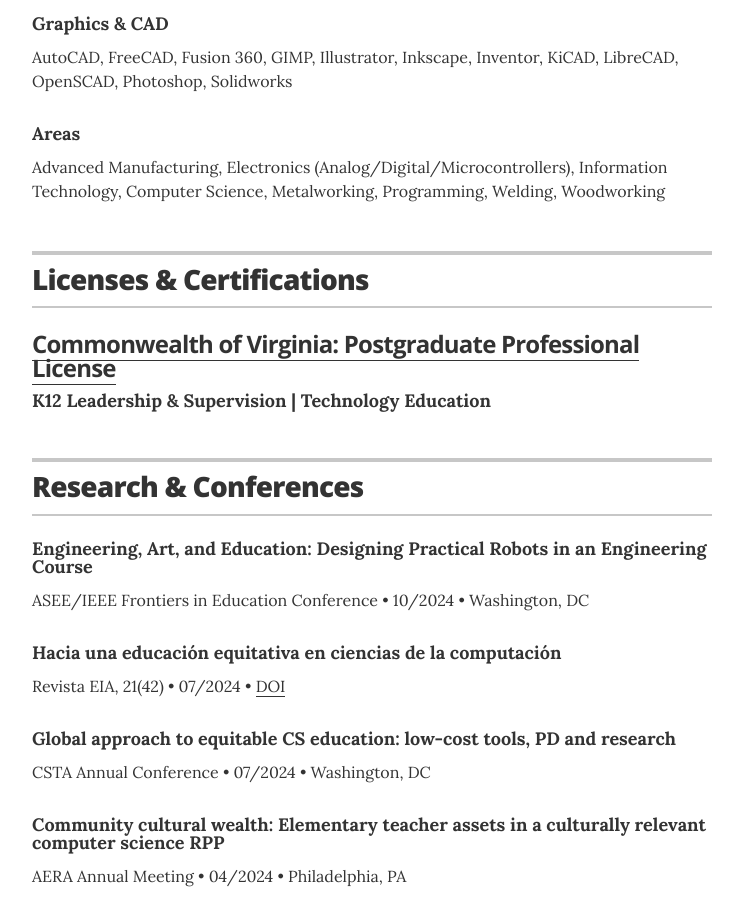
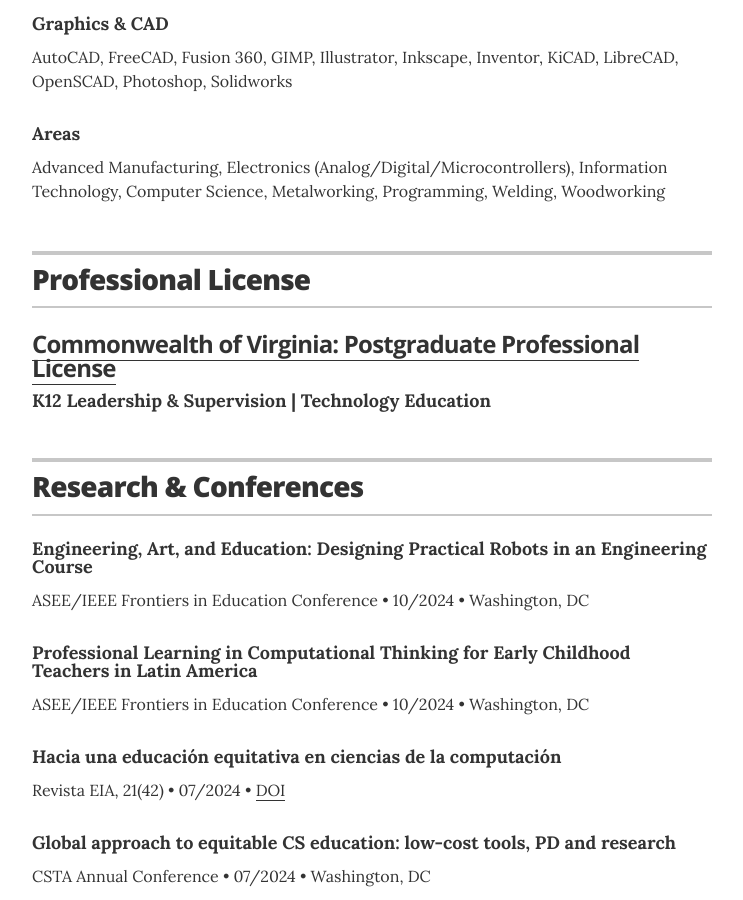
Before and after one commit to eabredder/eabredder.github.io, a Jekyll site: the page built from index.html, in a window 1280 px wide and 900 px high, scrolled down 4097 px. Shown: the whole window, without its empty margins (268-1011 px from the left). Built offline with Jekyll 4.4.1, drawn with Linux system fonts in a browser that asks for light colours.

Commit message:
Update resume.html

```diff
--- a/_layouts/resume.html
+++ b/_layouts/resume.html
@@ -235,7 +235,7 @@
       <section class="content-section">
 
         <header class="section-header">
-          <h2>Licenses & Certifications</h2>
+          <h2>Professional License</h2>
         </header>
 <!--
         <div class="resume-item">
@@ -288,6 +288,11 @@
 
         <div class="resume-item">
           <h4 class="resume-item-details" itemprop="award">Engineering, Art, and Education: Designing Practical Robots in an Engineering Course</h4>
+          <p class="resume-item-copy">ASEE/IEEE Frontiers in Education Conference &bull; 10/2024 &bull; Washington, DC</p>
+        </div>
+
+        <div class="resume-item">
+          <h4 class="resume-item-details" itemprop="award">Professional Learning in Computational Thinking for Early Childhood Teachers in Latin America</h4>
           <p class="resume-item-copy">ASEE/IEEE Frontiers in Education Conference &bull; 10/2024 &bull; Washington, DC</p>
         </div>
 
```
